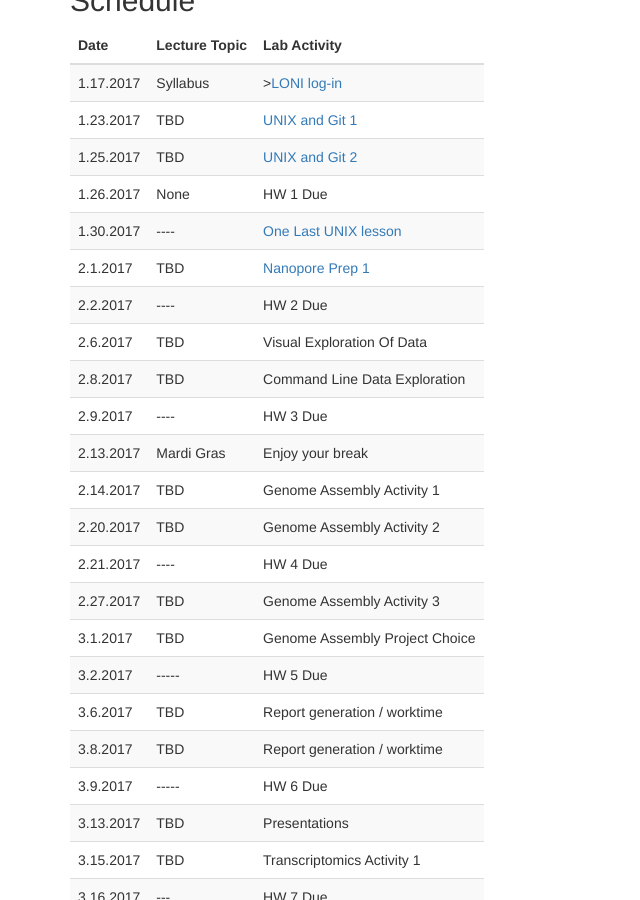
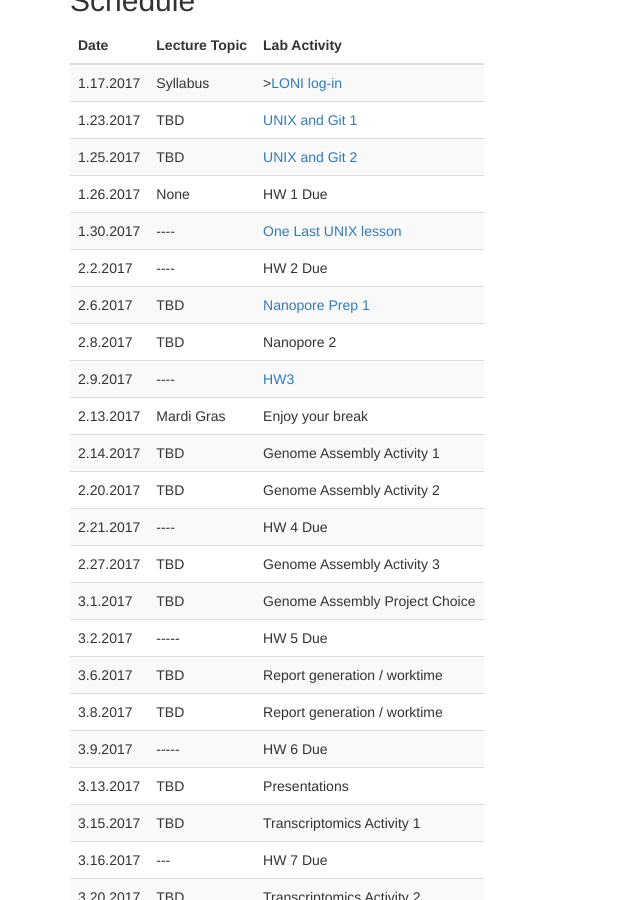
Before and after one commit to raechill95/SELUGandT, a Jekyll site: the page built from index.md, in a window 1280 px wide and 900 px high, scrolled down 351 px. Shown: the whole window, without its empty margins (0-640 px from the left). Built offline with Jekyll 4.4.1, drawn with Linux system fonts in a browser that asks for light colours.

Commit message:
added HW3

```diff
--- a/_includes/syllabus.html
+++ b/_includes/syllabus.html
@@ -48,11 +48,6 @@
 <td><a href="https://paleantology.github.io/SELUGandT/14-AdvancedGit"> One Last UNIX lesson</td>
 </tr>
 <tr>
-<td>2.1.2017</td>
-<td>TBD</td>
-<td><a href="https://github.com/Paleantology/SELUGandT/blob/master/files/EN-DNeasy-Blood--Tissue-Handbook.pdf">Nanopore Prep 1</td>
-</tr>
-<tr>
 <td>2.2.2017</td>
 <td>----</td>
 <td>HW 2 Due</td>
@@ -60,17 +55,17 @@
 <tr>
 <td>2.6.2017</td>
 <td>TBD</td>
-<td>Visual Exploration Of Data</td>
+<td><a href="https://github.com/Paleantology/SELUGandT/blob/master/files/EN-DNeasy-Blood--Tissue-Handbook.pdf">Nanopore Prep 1</td>
 </tr>
 <tr>
 <td>2.8.2017</td>
 <td>TBD</td>
-<td>Command Line Data Exploration</td>
+<td>Nanopore 2</td>
 </tr>
 <tr>
 <td>2.9.2017</td>
 <td>----</td>
-<td>HW 3 Due</td>
+<td><a href="https://github.com/Paleantology/SELUGandT/blob/master/homework/HW3.md">HW3</td>
 </tr>
 <tr>
 <td>2.13.2017</td>
```
Also changed, not shown: 1 other file.
